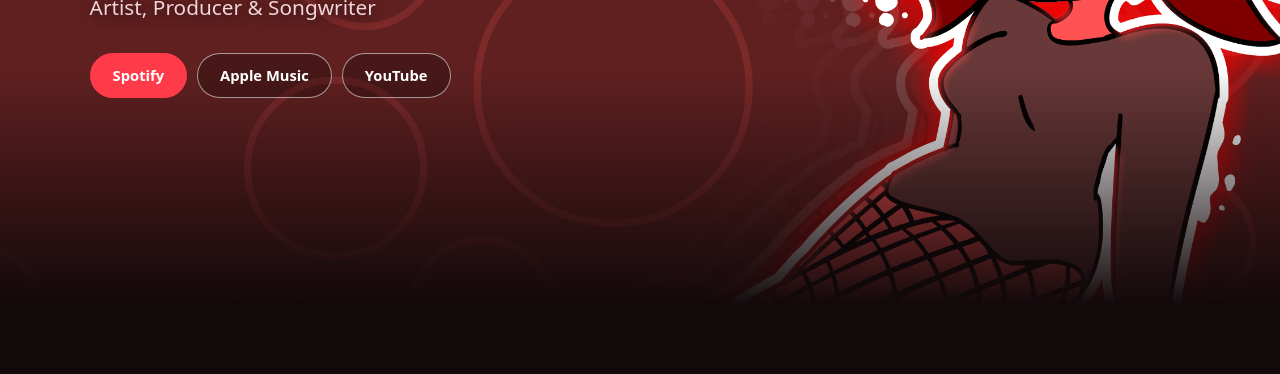
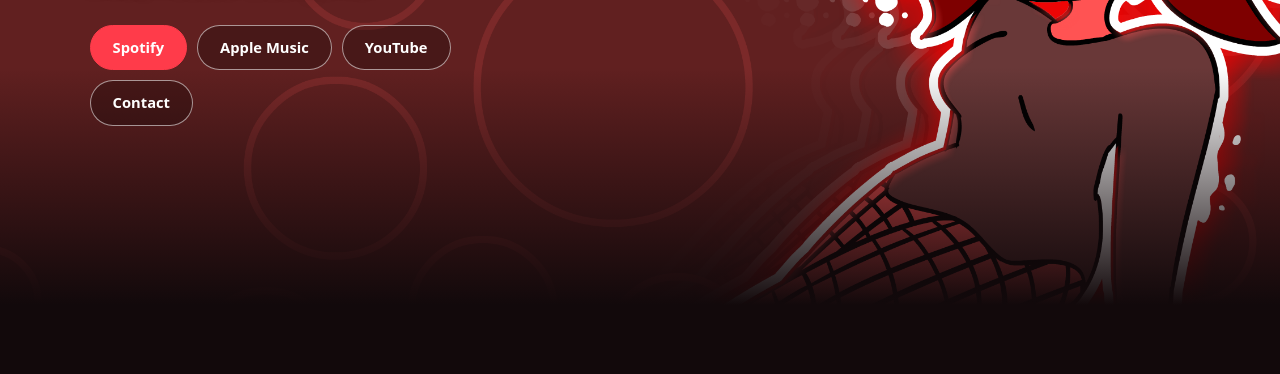
Before and after one commit to Stahen/stahencom, a website: page index.html in a window 1280 px wide. Shown: the part 375-749 px from the top of the page. Drawn offline with Linux system fonts and the light colour scheme.

Commit message:
revert: re-add contact button

```diff
--- a/index.html
+++ b/index.html
@@ -45,6 +45,9 @@
 						rel="noopener"
 						>YouTube</a
 					>
+				</div>
+				<div class="listen contact-row">
+					<a class="btn" href="#contact">Contact</a>
 				</div>
 			</div>
 		</header>
```
